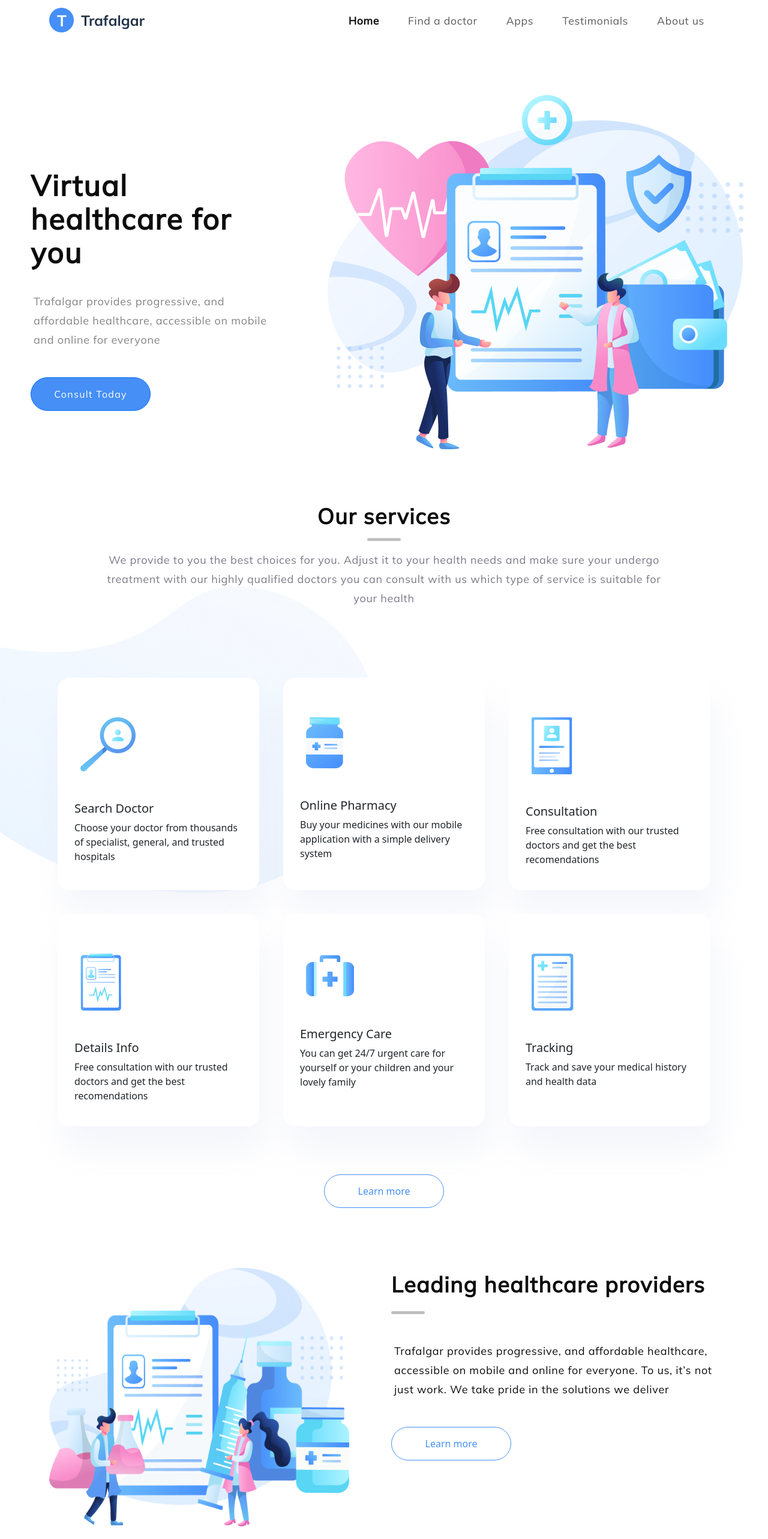
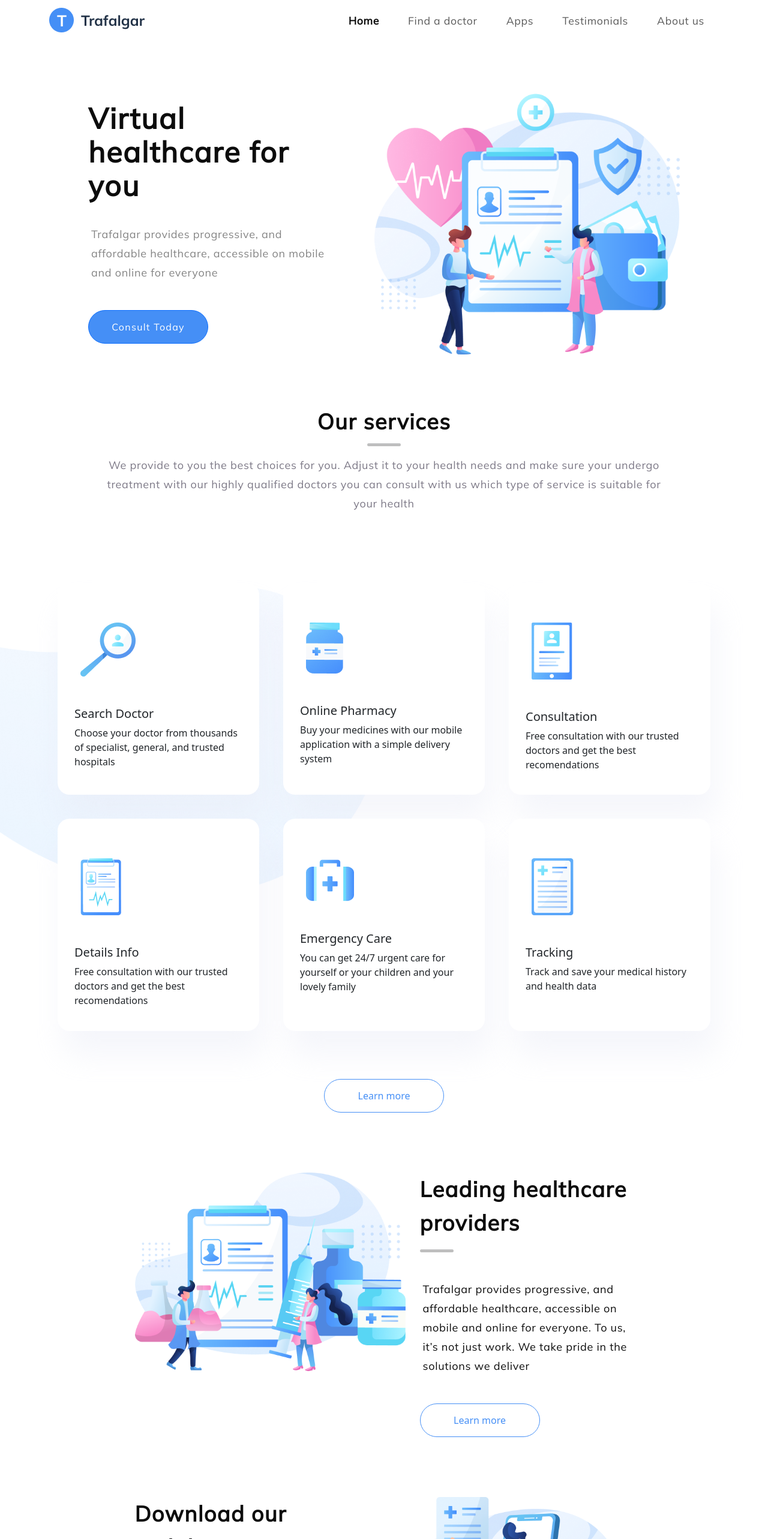
Before and after one commit to digimori/reactTrafalgar, a React (Vite) app in the folder vite-project/: page / in a window 1280 px wide. Shown: the top 2566 px of the page at 60% size. Built offline with nearby package versions, Linux system fonts and the light colour scheme; the HTML template or start-up script is replaced by a standard one.

Commit message:
Additional media queries added. Fixed 50% viewport bug. Stop setting absolute height/widths on things ya clod.

```diff
--- a/vite-project/src/App.css
+++ b/vite-project/src/App.css
@@ -62,3 +62,8 @@
 .p__padding {
   padding: 30px 5px;
 }
+
+.illustImg {
+  max-width: 100%;
+  height: auto;
+}
--- a/vite-project/src/App.jsx
+++ b/vite-project/src/App.jsx
@@ -8,6 +8,7 @@ import LatestArticles from "./components/Articles/LatestArticles";
 import Footer from "./components/Footer/Footer";
 import NavigationBar from "./components/Navigation/NavigationBar";
 import Header from "./components/Header/Header";
+import Container from "react-bootstrap/Container";
 
 function App() {
   return (
--- a/vite-project/src/components/DownloadMobileApp/DownloadMobApp.jsx
+++ b/vite-project/src/components/DownloadMobileApp/DownloadMobApp.jsx
@@ -11,7 +11,7 @@ const DownloadMobApp = () => {
   return (
     <Container className="flex__center" style={{ margin: "100px auto" }}>
       <Row className="justify-content-center">
-        <Col className="col-md-4">
+        <Col className="col-lg-4 col-12">
           <h2 className="h2__muli">Download our mobile apps</h2>
           <Separator className="separator" />
           <p className="p__muli p__padding">
@@ -21,8 +21,8 @@ const DownloadMobApp = () => {
           </p>
           <DefaultButton text="Download" icons={<FaArrowDownLong />} />
         </Col>
-        <Col className="col-md-6">
-          <img src={sectionimg2} alt="section image" className="sectionimg2" />
+        <Col className="col-lg-5 col-12">
+          <img src={sectionimg2} alt="section image" className="illustImg" />
         </Col>
       </Row>
     </Container>
--- a/vite-project/src/components/Header/Header.css
+++ b/vite-project/src/components/Header/Header.css
@@ -1,6 +1,4 @@
 .section__header-text {
-  width: 445px;
-  height: 338px;
   margin-right: 50px;
 }
 
@@ -13,13 +11,6 @@
   width: 200px;
   height: 56px;
   border-radius: 55px;
-}
-
-@media screen and (max-width: 706px) {
-  .section__image img {
-    width: 500px;
-    height: 431px;
-  }
 }
 
 @media screen and (max-width: 606px) {
@@ -42,8 +33,4 @@
   .header__row {
     flex-wrap: nowrap;
   }
-  .section__image img {
-    width: 693px;
-    height: 598px;
-  }
 }
--- a/vite-project/src/components/Header/Header.jsx
+++ b/vite-project/src/components/Header/Header.jsx
@@ -10,7 +10,7 @@ const Header = () => {
   return (
     <Container fluid className="flex__center top__margin">
       <Row className="justify-content-center align-items-center header__row">
-        <Col className="section__header-text col-lg-5 col-12">
+        <Col className="section__header-text col-lg-4 col-12">
           <h1 className="headtext__muli">Virtual healthcare for you</h1>
           <p className="p__muli opacity-50 p__padding">
             Trafalgar provides progressive, and affordable healthcare,
@@ -18,8 +18,12 @@ const Header = () => {
           </p>
           <Button className="section__header-button">Consult Today</Button>{" "}
         </Col>
-        <Col className="section__image col-lg-7 col-12">
-          <img src={images.illustration} alt="header-image" />
+        <Col className="section__image col-lg-5 col-12">
+          <img
+            src={images.illustration}
+            alt="header-image"
+            className="illustImg"
+          />
         </Col>
       </Row>
     </Container>
--- a/vite-project/src/components/LeadingProviders/LeadingProviders.jsx
+++ b/vite-project/src/components/LeadingProviders/LeadingProviders.jsx
@@ -10,14 +10,10 @@ const LeadingProviders = () => {
   return (
     <Container style={{ margin: "60px auto" }}>
       <Row className="justify-content-center">
-        <Col className="col-md-6">
-          <img
-            src={sectionimg1}
-            alt="section image"
-            style={{ height: "431px", width: "500px" }}
-          />
+        <Col className="col-lg-5 col-12">
+          <img src={sectionimg1} alt="section image" className="illustImg" />
         </Col>
-        <Col className="col-md-6">
+        <Col className="col-lg-4 col-12">
           <h2 className="h2__muli">Leading healthcare providers</h2>
           <Separator />
           <p className="p__muli p__padding">
--- a/vite-project/src/components/Testimonials/Carousel.jsx
+++ b/vite-project/src/components/Testimonials/Carousel.jsx
@@ -6,16 +6,16 @@ import Col from "react-bootstrap/Col";
 
 const Carousel = ({ icon, person, personTitle, review }) => {
   return (
-    <Container style={{ margin: "35px 50px" }}>
+    <Container>
       <Row className="d-flex align-items-center">
-        <Col className="col-md-2">
+        <Col className="col-12 col-md-2">
           <img src={icon} className="review__circle" />
         </Col>
-        <Col className="col-md-4 text-white">
+        <Col className="col-12 col-md-4 text-white">
           <h3>{person}</h3>
           <p>{personTitle}</p>
         </Col>
-        <Col className="col-md-5 text-white">
+        <Col className="col-12 col-md-5 text-white">
           <p>{review}</p>
         </Col>
       </Row>
--- a/vite-project/src/components/Testimonials/Testimonials.css
+++ b/vite-project/src/components/Testimonials/Testimonials.css
@@ -1,6 +1,4 @@
 .testimonial__container {
-  width: 1120px;
-  height: 425px;
   border-radius: 24px;
   background: linear-gradient(208deg, #67c3f3 9.05%, #5a98f2 76.74%);
   margin: 130px auto;
--- a/vite-project/src/index.css
+++ b/vite-project/src/index.css
@@ -6,6 +6,11 @@
   --color-black: #0c0c0c;
   --color-white: #ffffff;
   --color-grey: #7d7987;
+}
+
+html,
+body {
+  width: 100%;
 }
 
 * {
```
